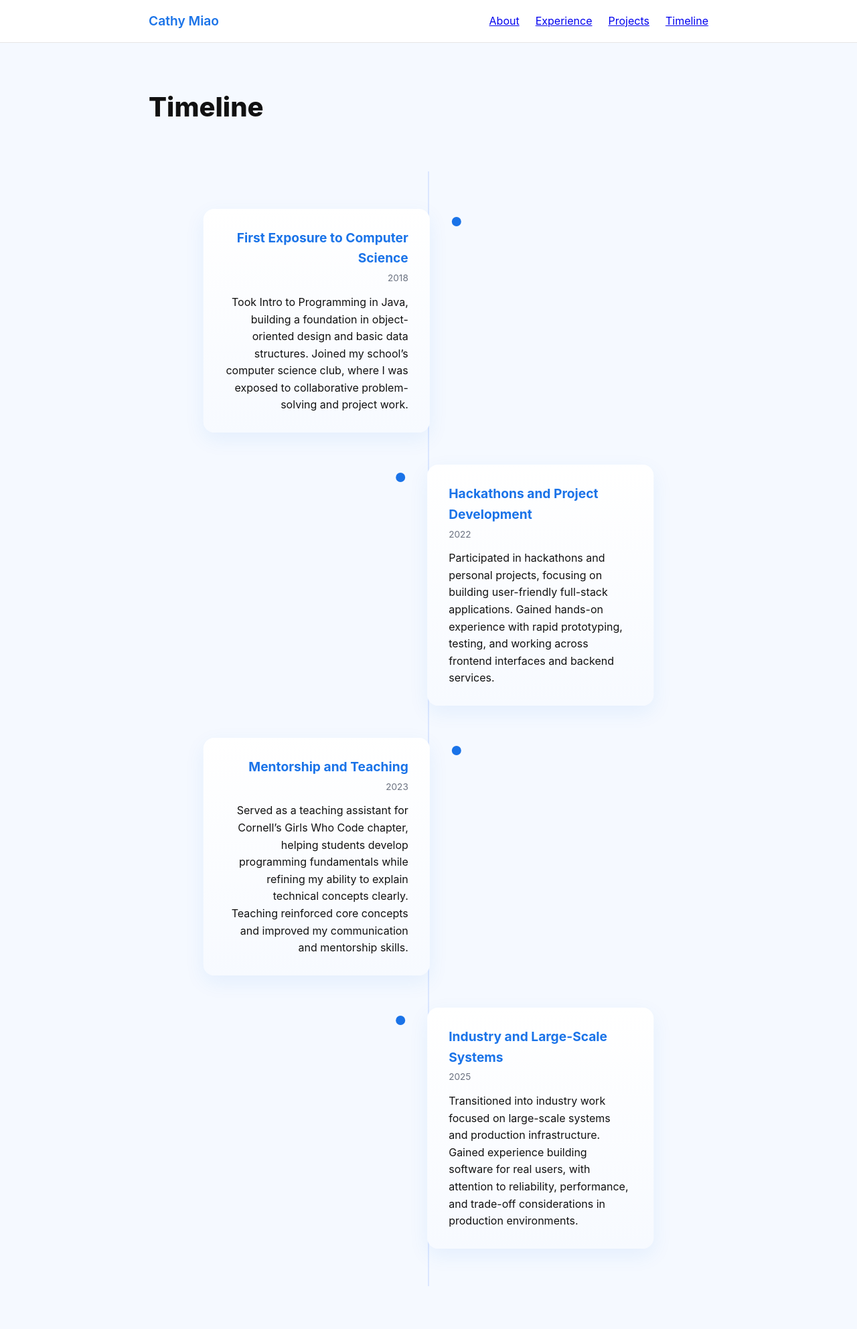
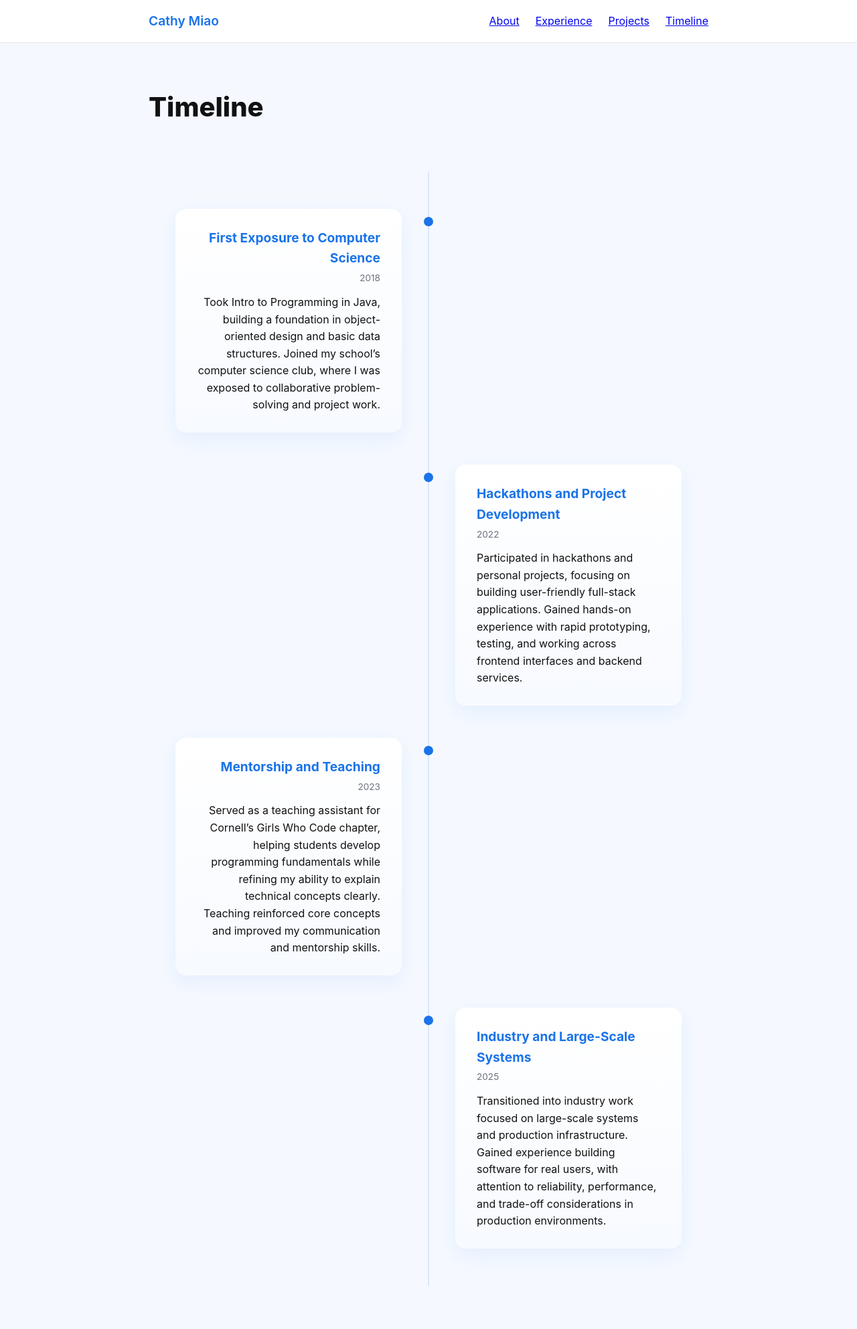
Before and after one commit to cathymiao04/digitalportfolio, a Jekyll site: the page built from timeline.md, in a window 1280 px wide. Shown: the whole page at 67% size. Built offline with Jekyll 4.4.1, drawn with Linux system fonts in a browser that asks for light colours.

Commit message:
Update style.css

```diff
--- a/assets/css/style.css
+++ b/assets/css/style.css
@@ -316,13 +316,11 @@ h1 {
 .timeline-item.left {
   left: 0;
   text-align: right;
-  transform: translateX(10%);
 }
 
 .timeline-item.right {
   left: 50%;
   text-align: left;
-  transform: translateX(-10%);
 }
 
 .timeline-item::before {
```
